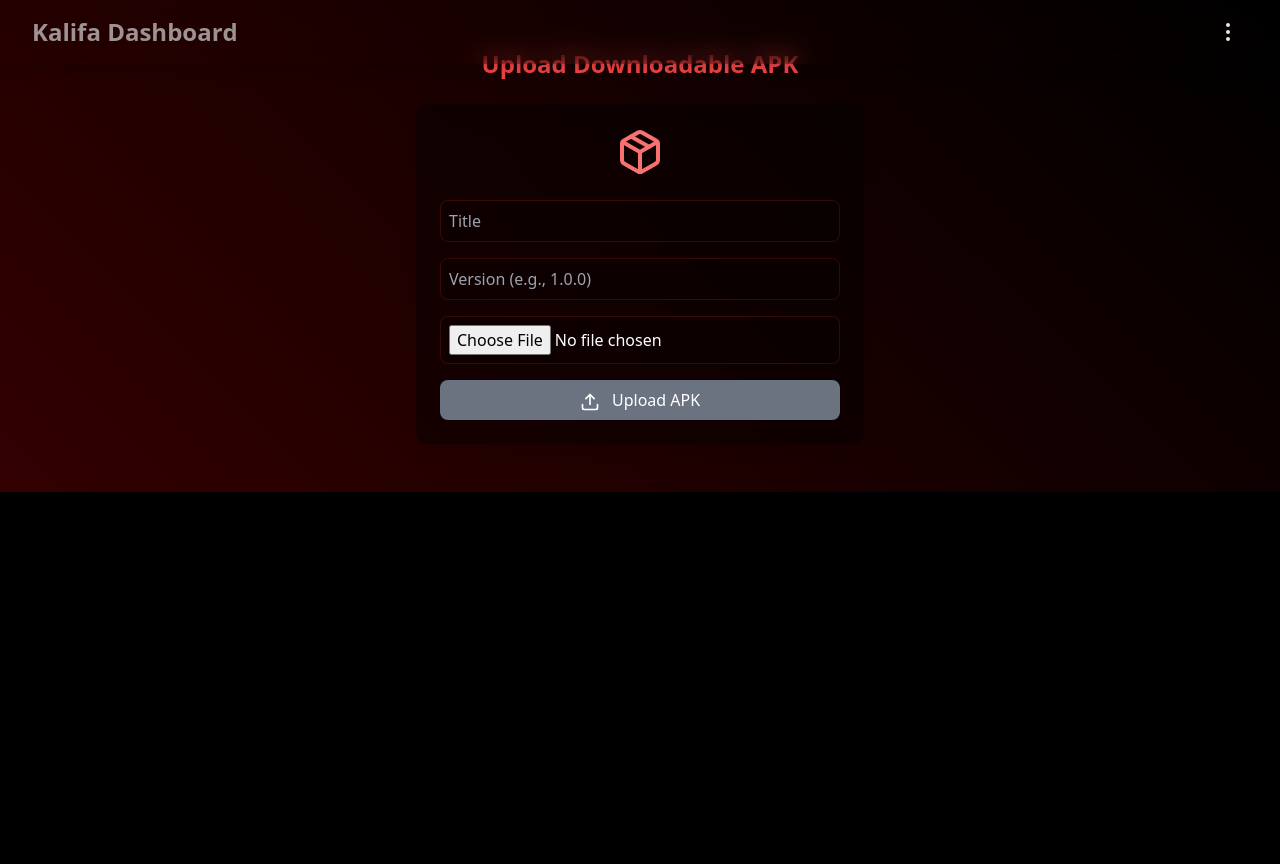
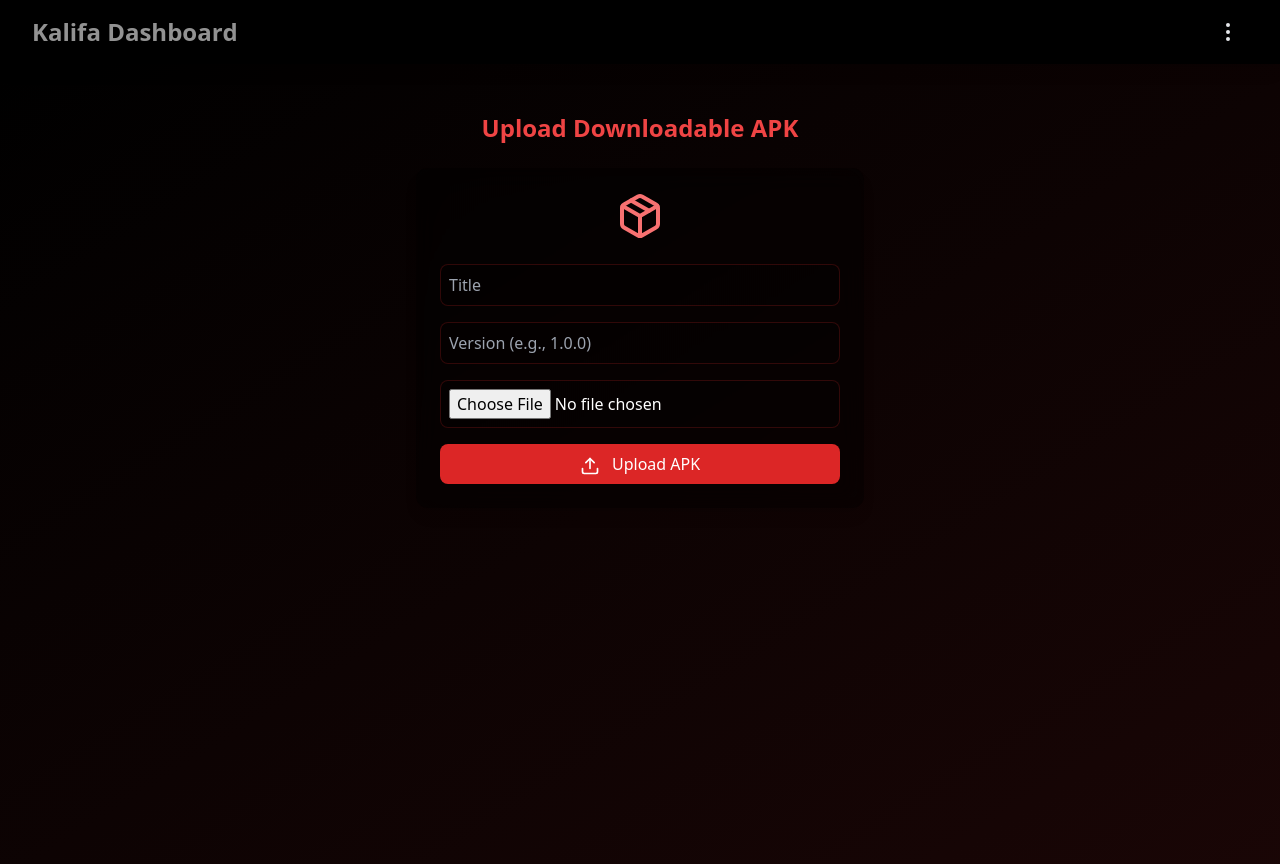
Before and after one commit to Mbboy010/kalifadashbord, a Next.js app: page /downloads in a window 1280 px wide. Before the commit the page ends 800 px from the top, so only its background shows below. Built offline with nearby package versions, Linux system fonts and the light colour scheme; no server answers.

Commit message:
Initial commit

```diff
--- a/src/components/files/UploadDownloadFiles.tsx
+++ b/src/components/files/UploadDownloadFiles.tsx
@@ -1,100 +1,187 @@
 'use client';
 
-import { useState, useEffect } from 'react';
-import { Upload, CheckCircle, Package } from 'lucide-react'; // Icons for upload and APK
+import { useState, useEffect, ChangeEvent, FormEvent } from 'react';
+import { Upload, CheckCircle, Package } from 'lucide-react';
 import { gsap } from 'gsap';
+import { storage, ID } from '@/server/appwrite';
+import { addDoc, collection, serverTimestamp } from 'firebase/firestore';
+import { db } from '@/server/firebaseApi';
+
+interface FormData {
+  title: string;
+  version: string;
+  file: File | null;
+}
 
 const UploadDownloadFiles: React.FC = () => {
-  const [formData, setFormData] = useState({
+  const [formData, setFormData] = useState<FormData>({
     title: '',
     version: '',
-    file: null as File | null,
+    file: null,
   });
   const [uploadStatus, setUploadStatus] = useState<string>('');
+  const [progress, setProgress] = useState<number>(0);
+  const [remainingTime, setRemainingTime] = useState<string | null>(null);
+  const [isUploading, setIsUploading] = useState<boolean>(false);
+  const [fileInputKey, setFileInputKey] = useState<number>(Date.now());
 
-  // Handle input changes
-  const handleChange = (e: React.ChangeEvent<HTMLInputElement>) => {
+  const handleChange = (e: ChangeEvent<HTMLInputElement>) => {
     const { name, value, files } = e.target;
-    if (name === 'file' && files) {
-      setFormData((prev) => ({ ...prev, [name]: files[0] }));
+    if (name === 'file' && files?.[0]) {
+      setFormData((prev) => ({ ...prev, file: files[0] }));
     } else {
       setFormData((prev) => ({ ...prev, [name]: value }));
     }
   };
 
-  // Handle upload
-  const handleUpload = () => {
-    if (formData.title && formData.version && formData.file) {
+  const handleUpload = async (e: FormEvent) => {
+    e.preventDefault(); // Prevent form submission default behavior
+
+    const { title, version, file } = formData;
+
+    if (!title || !version || !file) {
+      setUploadStatus('Please fill all fields and select a file!');
+      return;
+    }
+
+    setIsUploading(true);
     setUploadStatus('Uploading...');
-      gsap.to('.upload-status', { opacity: 1, duration: 0.3 });
-      setTimeout(() => {
+    setProgress(0);
+    setRemainingTime(null);
+
+    try {
+      // Ensure environment variable is defined
+      const bucketId = process.env.NEXT_PUBLIC_STORAGE_BUCKET;
+      if (!bucketId) {
+        throw new Error('Storage bucket ID is not defined');
+      }
+
+      // Rename file with the title and preserve .apk extension
+      const renamedFile = new File([file], `${title}.apk`, {
+        type: file.type,
+        lastModified: file.lastModified,
+      });
+
+      const uploadResponse = await storage.createFile(
+        bucketId,
+        ID.unique(),
+        renamedFile
+      );
+
+      const downloadUrl = storage.getFileDownload(bucketId, uploadResponse.$id);
+
+      await addDoc(collection(db, 'download'), {
+        title,
+        version,
+        link: downloadUrl.href,
+        appwriteFileId: uploadResponse.$id,
+        createdAt: serverTimestamp(),
+      });
+
+      let fakeProgress = 0;
+      const interval = setInterval(() => {
+        fakeProgress += 5;
+        const estTimeLeft = ((100 - fakeProgress) / 5).toFixed(1);
+        setProgress(fakeProgress);
+        setRemainingTime(`${estTimeLeft}s`);
+
+        if (fakeProgress >= 100) {
+          clearInterval(interval);
+          setProgress(100);
+          setRemainingTime(null);
           setUploadStatus('Upload Complete!');
-        gsap.to('.upload-status', { opacity: 0, duration: 0.3, delay: 1 });
           setFormData({ title: '', version: '', file: null });
-      }, 2000); // Simulate upload delay
-    } else {
-      setUploadStatus('Please fill all fields and select a file!');
-      gsap.to('.upload-status', { opacity: 1, duration: 0.3, color: '#ff4444' });
-      setTimeout(() => gsap.to('.upload-status', { opacity: 0, duration: 0.3 }), 2000);
+          setFileInputKey(Date.now()); // Reset file input
+          setIsUploading(false);
+        }
+      }, 200);
+    } catch (err) {
+      console.error('Upload error:', err);
+      setUploadStatus('Upload failed.');
+      setIsUploading(false);
     }
   };
 
-  // Animation on mount
   useEffect(() => {
-    gsap.from('.upload-card', { opacity: 0, y: 50, duration: 0.6, ease: 'power2.out' });
+    gsap.from('.upload-card', { opacity: 0, y: 50, duration: 0.6 });
   }, []);
 
   return (
-    <section className="py-12 px-4 sm:px-6 lg:px-8 bg-gradient-to-br from-black/70 to-red-900/40" style={{ backgroundImage: 'linear-gradient(45deg, rgba(255, 0, 0, 0.2), rgba(0, 0, 0, 0.8))' }}>
+    <div className="bg-gradient-to-br from-black/70 to-red-900/20 min-h-screen w-screen">
+      <section className="py-12 px-4 mt-16 sm:px-6 lg:px-8">
         <div className="max-w-md mx-auto">
           <h2 className="text-2xl font-bold text-red-500 mb-6 text-center">Upload Downloadable APK</h2>
-        <div className="upload-card bg-black/40 backdrop-blur-md p-6 rounded-xl shadow-lg">
+          <form className="upload-card bg-black/40 backdrop-blur-md p-6 rounded-xl shadow-lg" onSubmit={handleUpload}>
             <div className="flex items-center justify-center mb-6">
               <Package className="text-red-400 h-12 w-12" />
             </div>
-          {/* Title Input */}
+
             <input
               type="text"
               name="title"
               value={formData.title}
               onChange={handleChange}
               placeholder="Title"
-            className="w-full mb-4 p-2 bg-black/20 border border-red-800/30 rounded-lg text-white focus:outline-none focus:ring-2 focus:ring-red-600"
+              className="w-full mb-4 p-2 bg-black/20 border border-red-800/30 rounded-lg text-white"
             />
-          {/* Version Input */}
             <input
               type="text"
               name="version"
               value={formData.version}
               onChange={handleChange}
               placeholder="Version (e.g., 1.0.0)"
-            className="w-full mb-4 p-2 bg-black/20 border border-red-800/30 rounded-lg text-white focus:outline-none focus:ring-2 focus:ring-red-600"
+              className="w-full mb-4 p-2 bg-black/20 border border-red-800/30 rounded-lg text-white"
             />
-          {/* File Input */}
             <input
+              key={fileInputKey} // Key to reset file input
               type="file"
               name="file"
               accept=".apk"
               onChange={handleChange}
-            className="w-full mb-4 p-2 bg-black/20 border border-red-800/30 rounded-lg text-white focus:outline-none focus:ring-2 focus:ring-red-600"
+              className="w-full mb-4 p-2 bg-black/20 border border-red-800/30 rounded-lg text-white"
             />
-          {/* Upload Button */}
+
             <button
-            onClick={handleUpload}
-            disabled={!formData.title || !formData.version || !formData.file}
-            className="w-full bg-red-600 text-white py-2 rounded-lg hover:bg-red-700 transition-colors duration-300 disabled:bg-gray-500 disabled:cursor-not-allowed"
+              type="submit"
+              disabled={!formData.title || !formData.version || !formData.file || isUploading}
+              className={`w-full py-2 rounded-lg text-white ${
+                isUploading
+                  ? 'bg-gray-500 cursor-not-allowed'
+                  : 'bg-red-600 hover:bg-red-700'
+              }`}
             >
+              {isUploading ? (
+                <span className="animate-pulse">Uploading...</span>
+              ) : (
+                <>
                   <Upload className="inline h-5 w-5 mr-2" /> Upload APK
+                </>
+              )}
             </button>
-          {/* Upload Status */}
+
             {uploadStatus && (
-            <p className="upload-status mt-4 text-center text-green-400 opacity-0">
+              <p className="upload-status mt-4 text-center text-green-400">
                 {uploadStatus} <CheckCircle className="inline h-5 w-5" />
               </p>
             )}
+
+            {progress > 0 && progress < 100 && (
+              <div className="mt-4">
+                <div className="h-2 w-full bg-gray-800 rounded-full overflow-hidden">
+                  <div
+                    className="h-full bg-red-500 transition-all duration-300 ease-out"
+                    style={{ width: `${progress}%` }}
+                  ></div>
                 </div>
+                <p className="text-sm text-white mt-1 text-center">
+                  {progress}% {remainingTime && `— Est: ${remainingTime}`}
+                </p>
+              </div>
+            )}
+          </form>
         </div>
       </section>
+    </div>
   );
 };
 
--- /dev/null
+++ b/src/server/appwrite.tsx
@@ -0,0 +1,20 @@
+import { Client, Account, Databases, Storage, ID } from 'appwrite';
+
+const client = new Client();
+
+const endpoint = process.env.NEXT_PUBLIC_APPWRITE_ENDPOINT;
+const projectId = process.env.NEXT_PUBLIC_APPWRITE_PROJECT_ID;
+
+if (!endpoint) {
+  throw new Error('NEXT_PUBLIC_APPWRITE_ENDPOINT is not defined in environment variables');
+}
+if (!projectId) {
+  throw new Error('NEXT_PUBLIC_APPWRITE_PROJECT_ID is not defined in environment variables');
+}
+
+client.setEndpoint(endpoint).setProject(projectId);
+
+export const account = new Account(client);
+export const databases = new Databases(client);
+export const storage = new Storage(client);
+export { ID };
```
Lines whose indentation alone changed are shown as unchanged.
